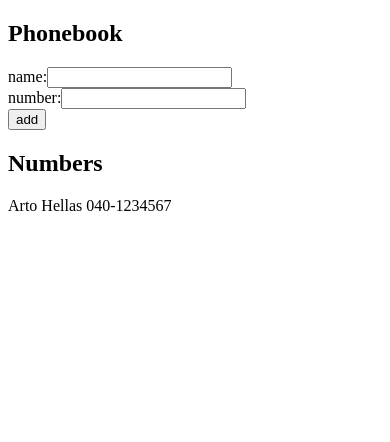
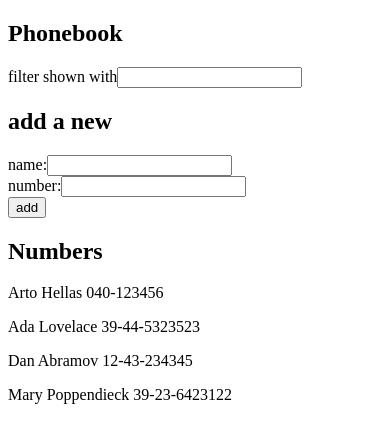
Before and after one commit to MrScislowski/HelsinkiFullStack, a React (Create React App) app in the folder part2/ex2.6/: page / in a window 390 px wide. Shown: the top 442 px of the page. Built offline with nearby package versions, Linux system fonts and the light colour scheme; the HTML template or start-up script is replaced by a standard one.

Commit message:
implement The Phonebook Step4 (2.9)

```diff
--- a/part2/ex2.6/src/App.js
+++ b/part2/ex2.6/src/App.js
@@ -14,10 +14,15 @@
 
 const App = () => {
   const [persons, setPersons] = useState([
-    { name: 'Arto Hellas', number: '040-1234567' }
+    { name: 'Arto Hellas', number: '040-123456', id: 1 },
+    { name: 'Ada Lovelace', number: '39-44-5323523', id: 2 },
+    { name: 'Dan Abramov', number: '12-43-234345', id: 3 },
+    { name: 'Mary Poppendieck', number: '39-23-6423122', id: 4 }
   ])
+
   const [newName, setNewName] = useState('')
   const [newNumber, setNewNumber] = useState('')
+  const [filterString, setFilterString] = useState('')
 
   const handleInputChange = (changeFn) => {
     const changeHandler = (event) => {
@@ -35,12 +40,22 @@
     }
     setNewName('')
     setNewNumber('')
+  }
 
-  }
+  const personsToShow = persons.filter(
+    person => person.name.toLowerCase().includes(filterString.toLowerCase()))
 
   return (
     <div>
       <h2>Phonebook</h2>
+      <div>
+        filter shown with
+        <input
+        value={filterString}
+        onChange={handleInputChange(setFilterString)}
+        />
+      </div>
+      <h2>add a new</h2>
       <form onSubmit={addNewEntry}>
         <div>
           name:
@@ -61,7 +76,7 @@
         </div>
       </form>
       <h2>Numbers</h2>
-      <Entries persons={persons}/>
+      <Entries persons={personsToShow}/>
     </div>
   )
 }
```
